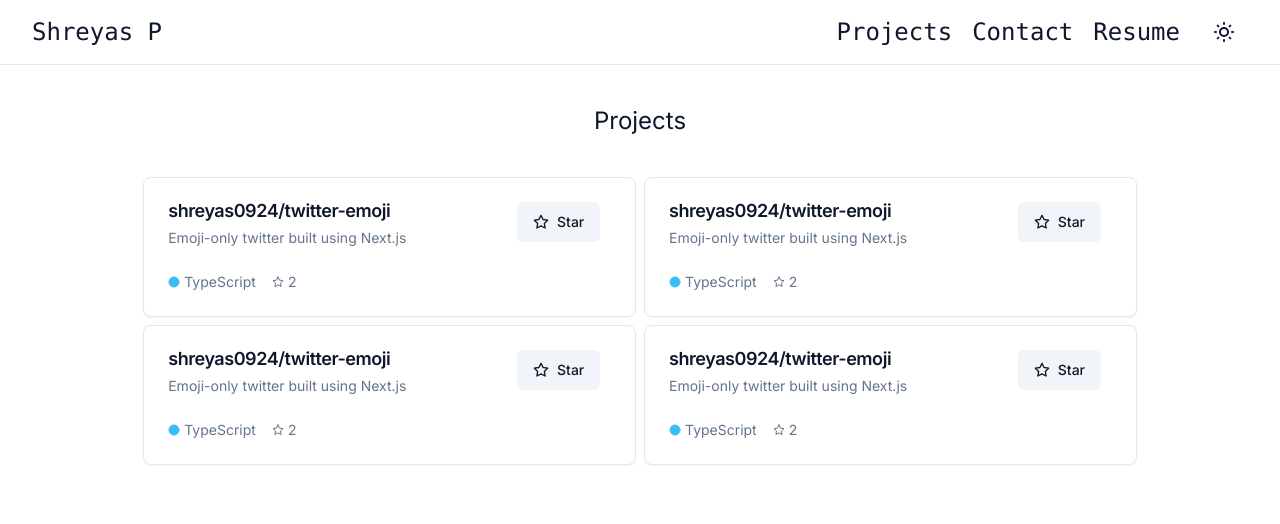
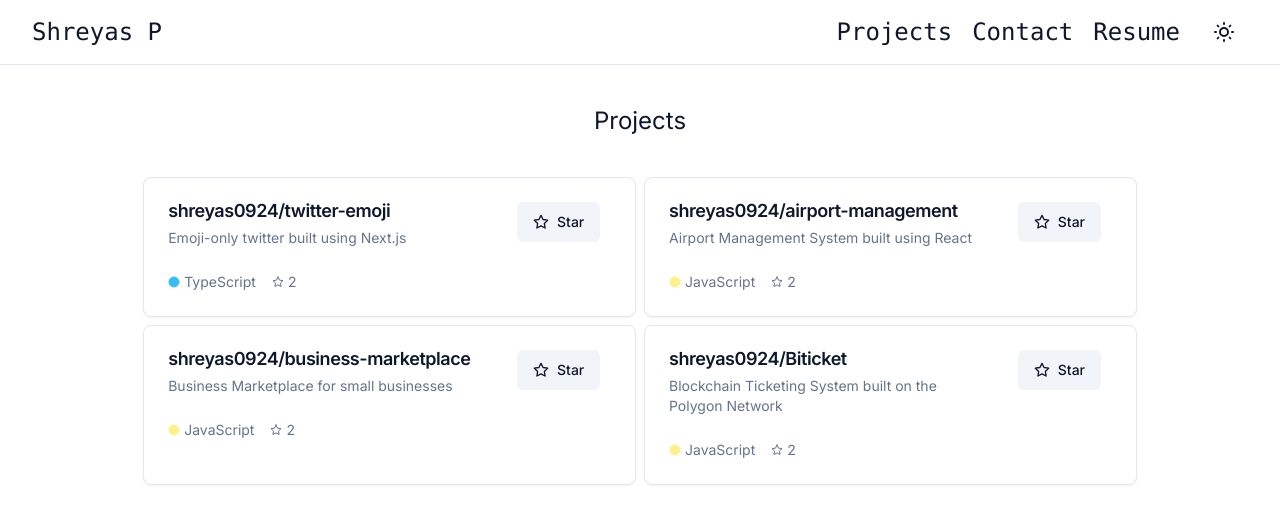
Before and after one commit to shreyas0924/portfolio-website, a Next.js app: page /projects in a window 1280 px wide. Shown: the top 524 px of the page. Built offline with nearby package versions, Linux system fonts and the light colour scheme.

Commit message:
fixed colors and updated projects

```diff
--- a/app/projects/page.tsx
+++ b/app/projects/page.tsx
@@ -13,24 +13,28 @@
           star={2}
           language="TypeScript"
           title="shreyas0924/twitter-emoji"
+          TypeScript="fill-sky-400 text-sky-400"
         />
         <GitHubProjects
-          description="Emoji-only twitter built using Next.js"
+          description="Airport Management System built using React"
           star={2}
-          language="TypeScript"
-          title="shreyas0924/twitter-emoji"
+          language="JavaScript"
+          title="shreyas0924/airport-management"
+          JavaScript="fill-yellow-200 text-yellow-200"
         />
         <GitHubProjects
-          description="Emoji-only twitter built using Next.js"
+          description="Business Marketplace for small businesses"
           star={2}
-          language="TypeScript"
-          title="shreyas0924/twitter-emoji"
+          language="JavaScript"
+          title="shreyas0924/business-marketplace"
+          JavaScript="fill-yellow-200 text-yellow-200"
         />
         <GitHubProjects
-          description="Emoji-only twitter built using Next.js"
+          description="Blockchain Ticketing System built on the Polygon Network"
           star={2}
-          language="TypeScript"
-          title="shreyas0924/twitter-emoji"
+          language="JavaScript"
+          title="shreyas0924/Biticket"
+          JavaScript="fill-yellow-200 text-yellow-200"
         />
       </div>
     </div>
--- a/components/github-projects.tsx
+++ b/components/github-projects.tsx
@@ -13,11 +13,20 @@
 type Github = {
   title: string
   description: string
-  language: string
+  language: "TypeScript" | "JavaScript"
   star: number
+  TypeScript?: "fill-sky-400 text-sky-400"
+  JavaScript?: "fill-yellow-200 text-yellow-200"
 }
 
-export function GitHubProjects({ title, description, language, star }: Github) {
+export function GitHubProjects({
+  title,
+  description,
+  language,
+  star,
+  TypeScript,
+  JavaScript,
+}: Github) {
   return (
     <Card className="w-2/5">
       <CardHeader className="grid grid-cols-[1fr_110px] items-start gap-4 space-y-0 ">
@@ -28,16 +37,18 @@
           <CardDescription>{description}</CardDescription>
         </div>
         <div className="ml-4">
-          <Button variant="ghost" className="bg-secondary">
-            <Star className="mr-2 h-4 w-4" />
-            Star
-          </Button>
+          <Link href={`https://www.github.com/${title}`} target="_blank">
+            <Button variant="ghost" className="bg-secondary">
+              <Star className="mr-2 h-4 w-4" />
+              Star
+            </Button>
+          </Link>
         </div>
       </CardHeader>
       <CardContent>
         <div className="flex space-x-4 text-sm text-muted-foreground">
           <div className="flex items-center">
-            <Circle className="mr-1 h-3 w-3 fill-sky-400 text-sky-400" />
+            <Circle className={`mr-1 h-3 w-3 ${JavaScript} ${TypeScript}`} />
             {language}
           </div>
           <div className="flex items-center">
```
